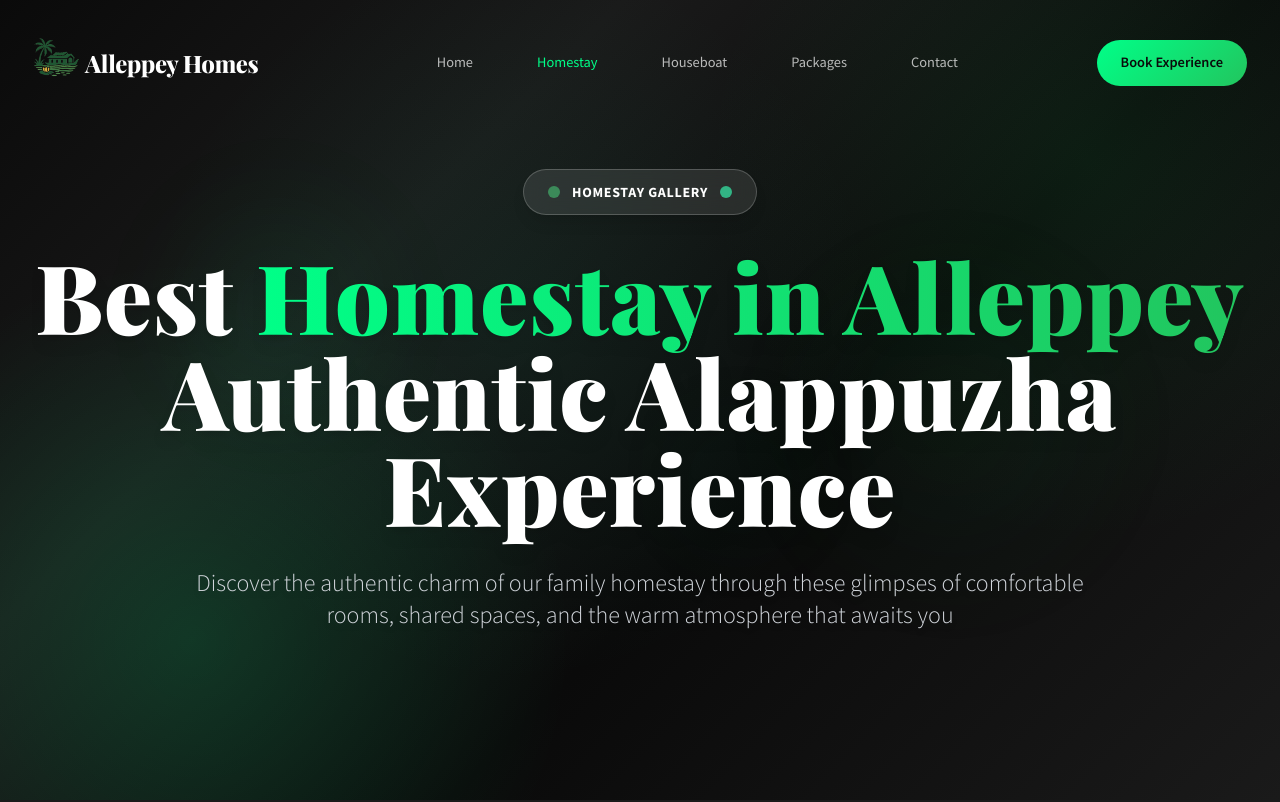
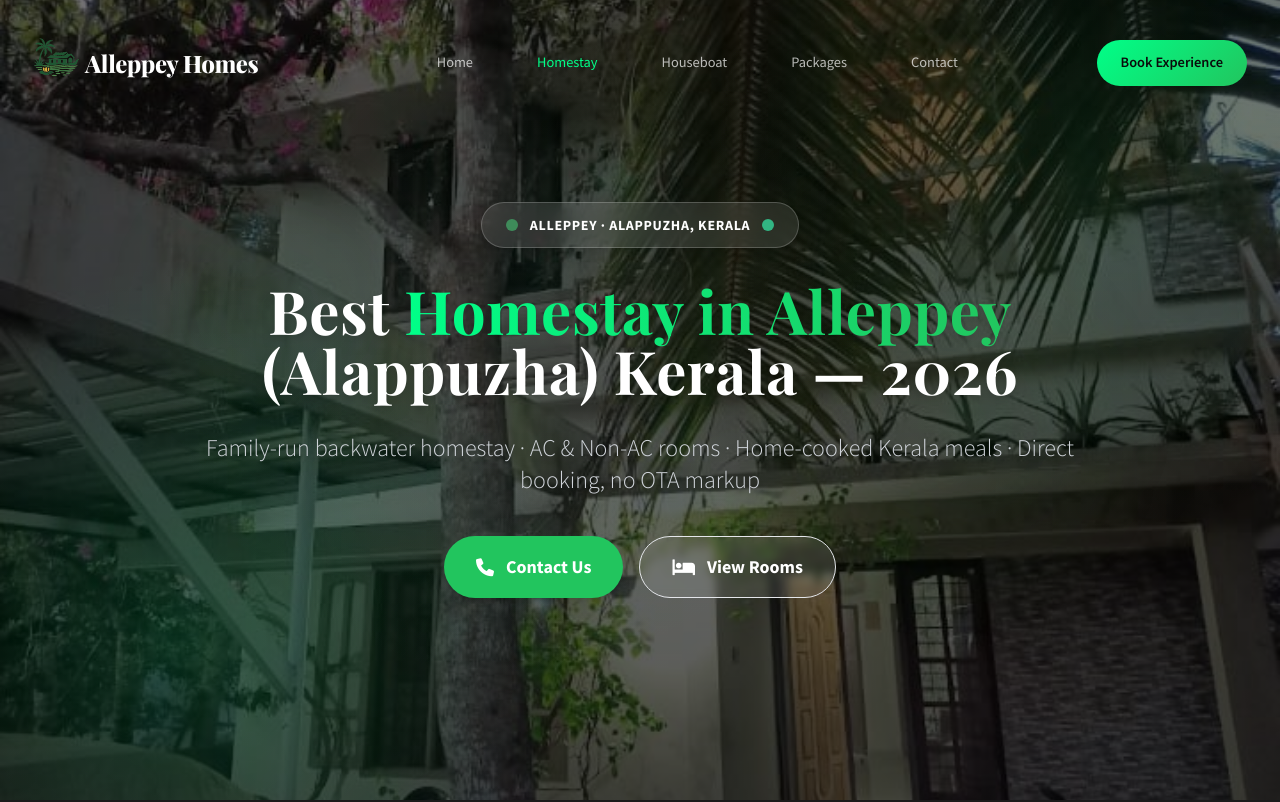
Before and after one commit to Vulcan-byte-alt/alleppey, a website: page homestay.html in a window 1280 px wide. Shown: the top 802 px of the page. Drawn offline with nearby package versions, Linux system fonts and the light colour scheme; animation ran at ten frames a second.

Commit message:
Revamp homestay hero section to match houseboat page style
- Real photo background using home.jpg with dark overlay (was plain dark gradient)
- H1 size reduced from text-6xl/text-8xl font-black to text-4xl/text-6xl font-bold
- Badge text updated from "Homestay Gallery" to "Alleppey · Alappuzha, Kerala"
- Subtitle updated to show key selling points (AC/Non-AC, meals, direct booking)
- Added hero CTA buttons: Contact Us (modal) + View Rooms (scrolls to #rooms)
- Added id="rooms" to Homestay Options section for anchor scroll

Co-Authored-By: Claude Sonnet 4.6 <noreply@anthropic.com>

```diff
--- a/homestay.html
+++ b/homestay.html
@@ -360,12 +360,16 @@
 
         .hero-section {
             min-height: 100vh;
-            background: linear-gradient(135deg, #0a0a0a 0%, #1a1a1a 30%, #0a0a0a 60%, #1a1a1a 100%);
+            background: linear-gradient(rgba(0,0,0,0.55), rgba(0,0,0,0.65)), url('home.jpg') center/cover no-repeat;
             position: relative;
             overflow: hidden;
             display: flex;
             align-items: center;
             justify-content: center;
+        }
+
+        .hero-section.no-photo {
+            background: linear-gradient(135deg, #0a0a0a 0%, #1a1a1a 30%, #0a0a0a 60%, #1a1a1a 100%);
         }
 
         .hero-section::before {
@@ -934,22 +938,33 @@
             <div
                 class="hero-element delay-1 inline-flex items-center px-6 py-3 bg-white/10 backdrop-blur-md border border-white/20 rounded-full mb-8 shadow-lg">
                 <div class="w-3 h-3 bg-green-400 rounded-full mr-3 animate-pulse"></div>
-                <span class="text-white text-sm font-bold tracking-wider uppercase">Homestay Gallery</span>
-                <div class="w-3 h-3 bg-emerald-400 rounded-full ml-3 animate-pulse" style="animation-delay: 0.5s;">
-                </div>
+                <span class="text-white text-sm font-bold tracking-wider uppercase">Alleppey · Alappuzha, Kerala</span>
+                <div class="w-3 h-3 bg-emerald-400 rounded-full ml-3 animate-pulse" style="animation-delay: 0.5s;"></div>
             </div>
 
             <h1
-                class="hero-element delay-2 text-6xl md:text-8xl font-black text-white mb-8 leading-tight drop-shadow-lg">
+                class="hero-element delay-2 text-4xl md:text-6xl font-bold text-white mb-8 leading-tight drop-shadow-lg">
                 Best <span class="bg-gradient-to-r from-neon-green to-electric-green bg-clip-text text-transparent">Homestay in Alleppey</span>
-                <br>Authentic Alappuzha Experience
+                <br>(Alappuzha) Kerala — 2026
             </h1>
 
             <p
                 class="hero-element delay-3 text-xl md:text-2xl text-gray-300 max-w-4xl mx-auto font-light leading-relaxed drop-shadow-md">
-                Discover the authentic charm of our family homestay through these glimpses of comfortable rooms, shared
-                spaces, and the warm atmosphere that awaits you
+                Family-run backwater homestay · AC &amp; Non-AC rooms · Home-cooked Kerala meals · Direct booking, no OTA markup
             </p>
+
+            <div class="hero-element delay-4 flex flex-col sm:flex-row gap-4 justify-center mt-10">
+                <button onclick="document.getElementById('contact-modal').classList.remove('hidden')"
+                    class="inline-flex items-center gap-3 bg-green-500 hover:bg-green-400 text-white font-bold px-8 py-4 rounded-full text-lg shadow-lg transition-all duration-300 hover:scale-105">
+                    <i class="fas fa-phone"></i>
+                    Contact Us
+                </button>
+                <a href="#rooms"
+                    class="inline-flex items-center gap-3 bg-white/10 hover:bg-white/20 text-white font-bold px-8 py-4 rounded-full text-lg border border-white/30 backdrop-blur-sm transition-all duration-300 hover:scale-105">
+                    <i class="fas fa-bed"></i>
+                    View Rooms
+                </a>
+            </div>
         </div>
     </section>
 
@@ -1050,7 +1065,7 @@
     </section>
 
     <!-- Homestay Options Section -->
-    <section class="py-20 bg-gradient-to-b from-deep-black to-soft-black relative">
+    <section id="rooms" class="py-20 bg-gradient-to-b from-deep-black to-soft-black relative">
         <div class="max-w-7xl mx-auto px-4 sm:px-6 lg:px-8">
             <div class="text-center mb-16">
                 <h2 class="text-4xl md:text-5xl font-bold text-white mb-6">
```
